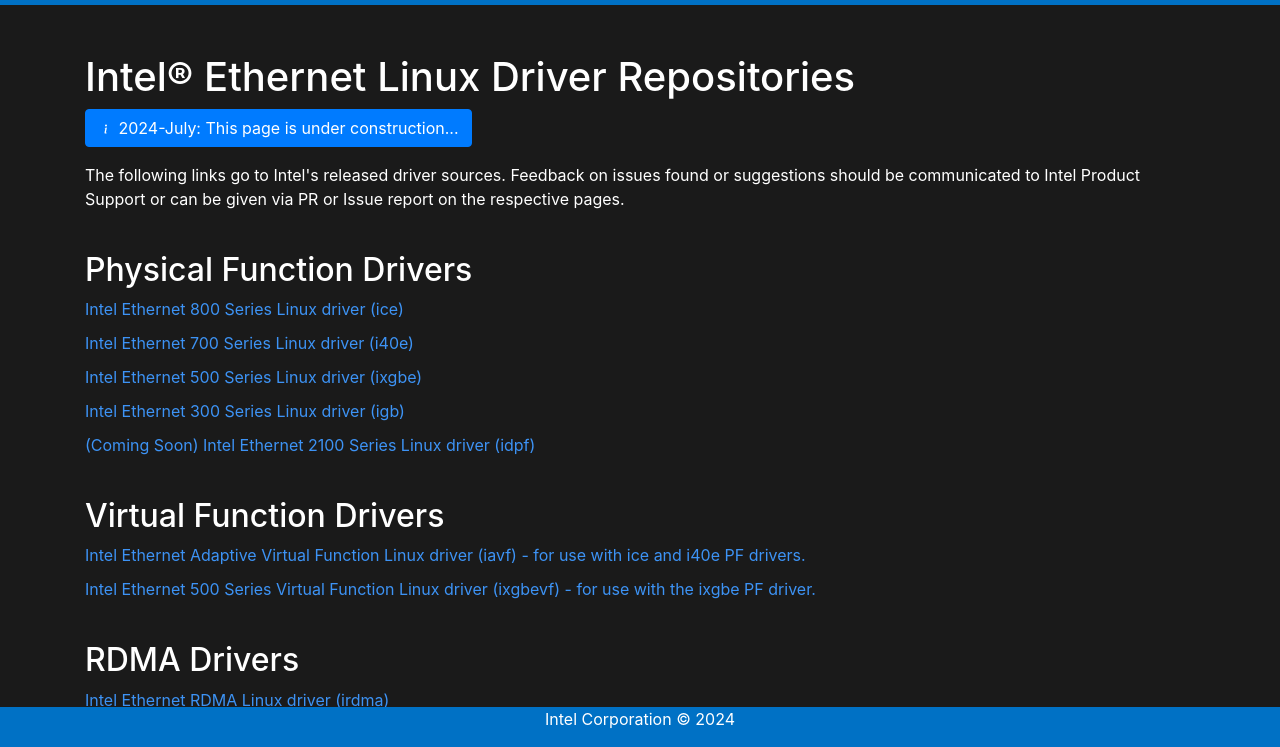
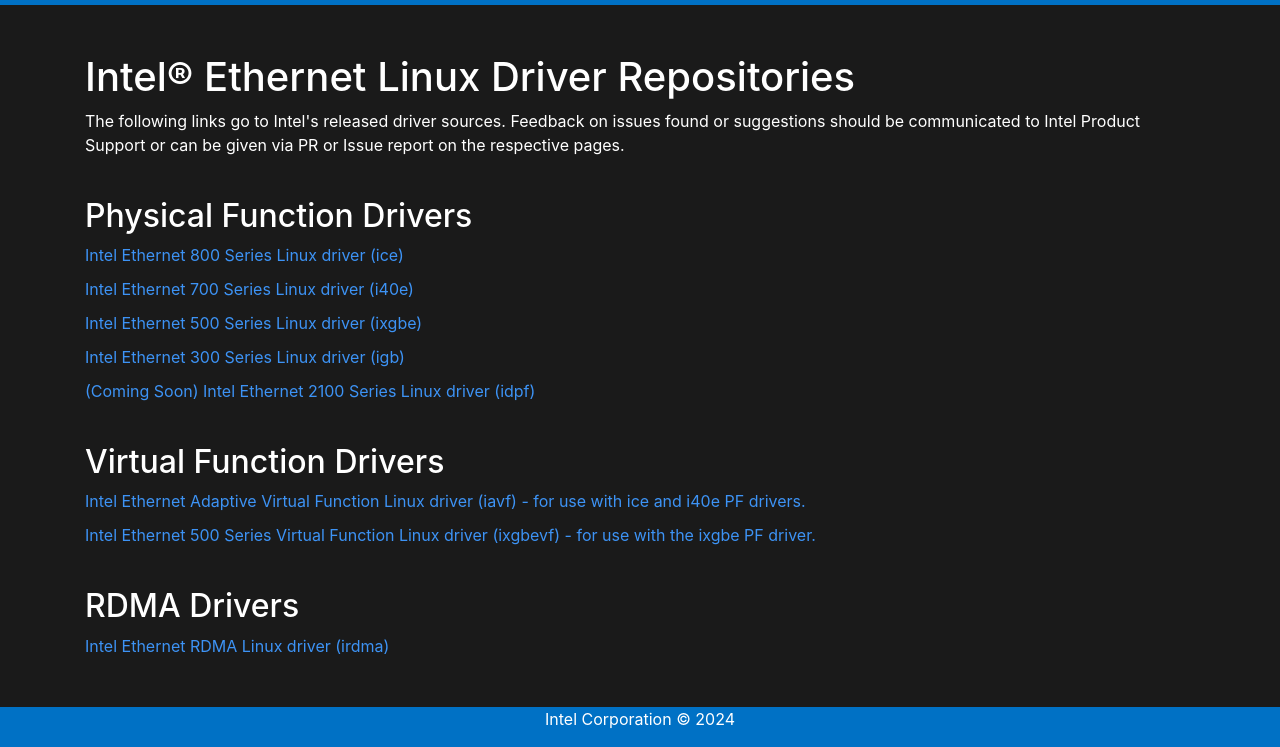
Before and after one commit to intel/ethernet-linux, a plain HTML site: page index.html in a window 1280 px wide. Shown: the part 53-800 px from the top of the page. Drawn offline with nearby package versions, Linux system fonts and the light colour scheme.

Commit message:
Remove "under construction" notice
Remove "under construction" notice as all the drivers have been released
at GitHub platform.

Signed-off-by: Adrian Pielech<adrian.pielech@intel.com>

```diff
--- a/index.html
+++ b/index.html
@@ -50,13 +50,6 @@
     </nav>
     <div class="container mt-5">
         <h1>Intel&reg; Ethernet Linux Driver Repositories</h1>
-        <p>
-            <button type="button" class="btn btn-primary">
-                <svg xmlns="http://www.w3.org/2000/svg" width="16" height="16" fill="currentColor" class="bi bi-info" viewBox="0 0 16 16">
-                    <path d="m8.93 6.588-2.29.287-.082.38.45.083c.294.07.352.176.288.469l-.738 3.468c-.194.897.105 1.319.808 1.319.545 0 1.178-.252 1.465-.598l.088-.416c-.2.176-.492.246-.686.246-.275 0-.375-.193-.304-.533zM9 4.5a1 1 0 1 1-2 0 1 1 0 0 1 2 0"></path>
-                </svg>
-                2024-July: This page is under construction...
-            </button>
         <p>The following links go to Intel's released driver sources. Feedback on
            issues found or suggestions should be communicated to Intel Product Support or
            can be given via PR or Issue report on the respective pages.</p>
```
